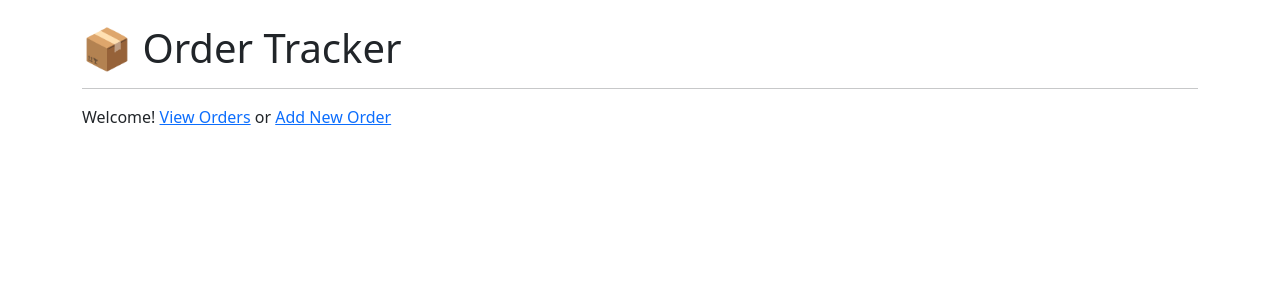
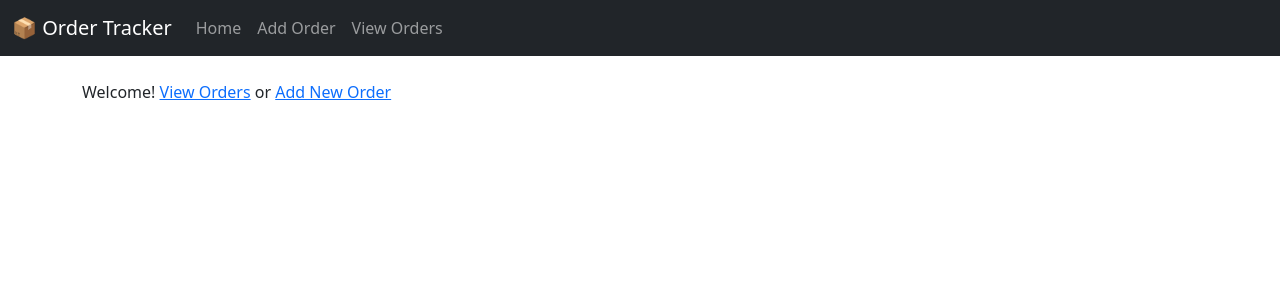
Before and after one commit to Raleighite/order-tracker, a Flask app: page / in a window 1280 px wide. Shown: the top 300 px of the page. Run offline with Flask 3, Linux system fonts and the light colour scheme.

Commit message:
Added navigation bar

```diff
--- a/templates/base.html
+++ b/templates/base.html
@@ -5,9 +5,30 @@
     <title>Order Tracker</title>
     <link href="https://cdn.jsdelivr.net/npm/bootstrap@5.3.0/dist/css/bootstrap.min.css" rel="stylesheet">
 </head>
-<body class="container mt-4">
-    <h1>📦 Order Tracker</h1>
-    <hr>
-    {% block content %}{% endblock %}
+<body>
+    <!-- Navbar -->
+    <nav class="navbar navbar-expand-lg navbar-dark bg-dark mb-4">
+        <div class="container-fluid">
+            <a class="navbar-brand" href="{{ url_for('index') }}">📦 Order Tracker</a>
+            <div class="collapse navbar-collapse">
+                <ul class="navbar-nav me-auto">
+                    <li class="nav-item">
+                        <a class="nav-link" href="{{ url_for('index') }}">Home</a>
+                    </li>
+                    <li class="nav-item">
+                        <a class="nav-link" href="{{ url_for('add_order') }}">Add Order</a>
+                    </li>
+                    <li class="nav-item">
+                        <a class="nav-link" href="{{ url_for('view_orders') }}">View Orders</a>
+                    </li>
+                </ul>
+            </div>
+        </div>
+    </nav>
+
+    <!-- Page Content -->
+    <div class="container">
+        {% block content %}{% endblock %}
+    </div>
 </body>
 </html>
```
